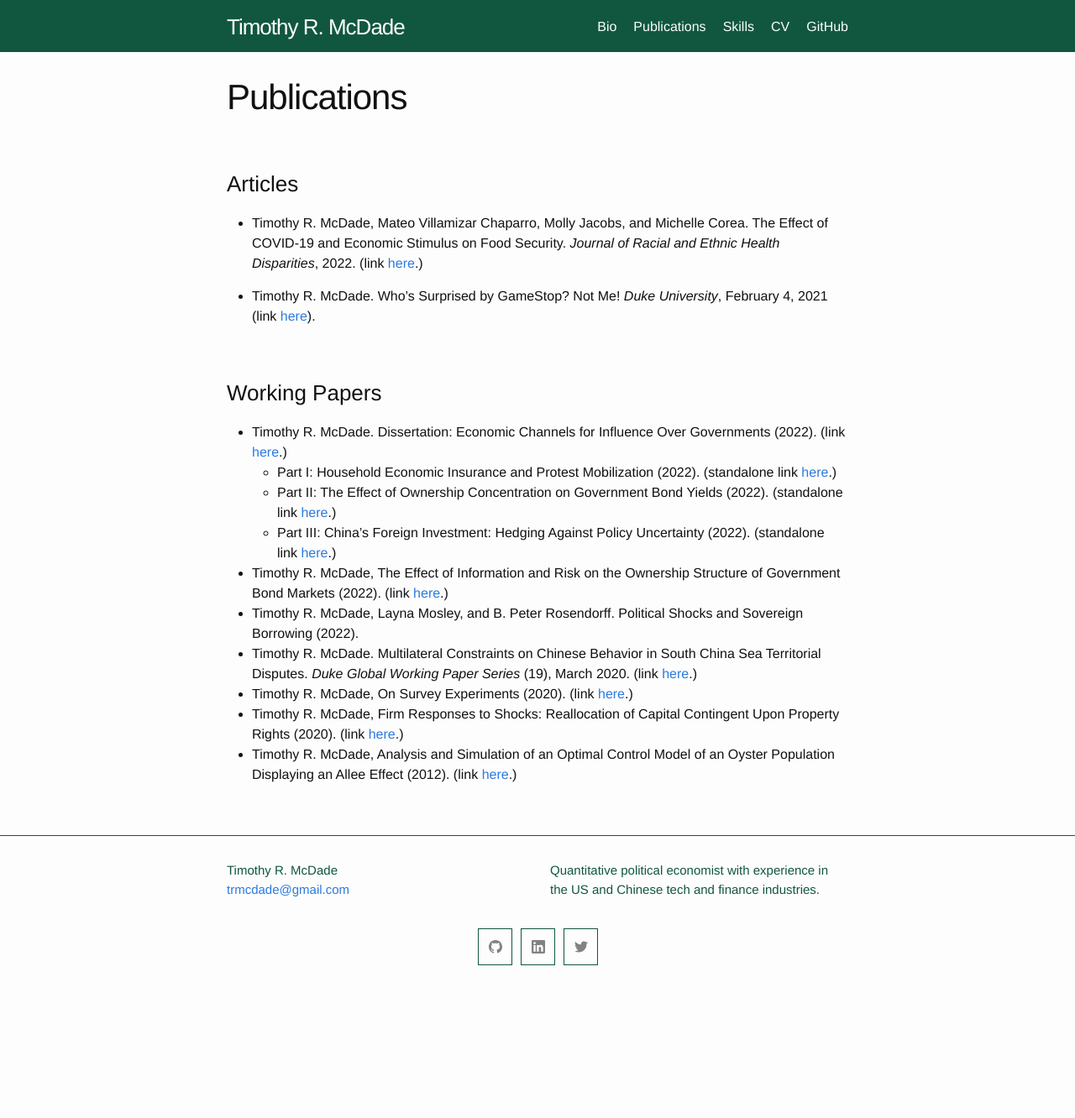
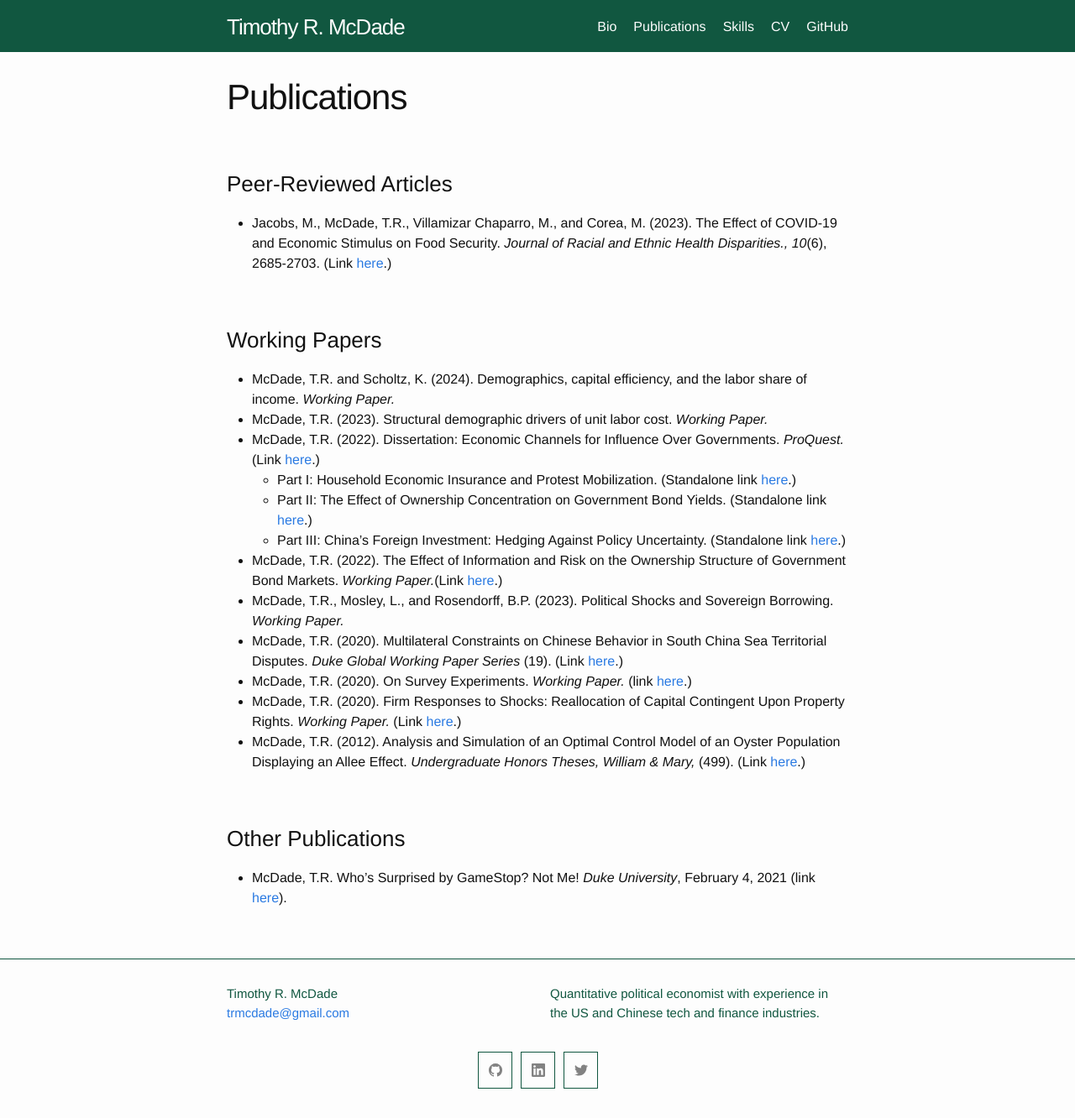
Before and after one commit to trmcdade/trmcdade.github.io, a Jekyll site: the page built from publications.md, in a window 1280 px wide. Shown: the whole page at 84% size. Built offline with Jekyll 4.4.1, drawn with Linux system fonts in a browser that asks for light colours; our own code applies the rules of GitHub Pages for plain Markdown files; before the commit the page ends 1185 px from its top, so only the background shows below that.

Commit message:
Update publications.md

```diff
--- a/publications.md
+++ b/publications.md
@@ -2,25 +2,32 @@
 title: Publications
 ---
 
-### Articles
+### Peer-Reviewed Articles
 
-  - Timothy R. McDade,  Mateo Villamizar Chaparro, Molly Jacobs, and Michelle Corea. The Effect of COVID-19 and Economic Stimulus on Food Security. *Journal of Racial and Ethnic Health Disparities*, 2022. (link <a href="assets/papers/Jacobs_et_al_Food_Security_and_Covid_2022.pdf">here</a>.)
+  - Jacobs, M., McDade, T.R., Villamizar Chaparro, M., and Corea, M. (2023). The Effect of COVID-19 and Economic Stimulus on Food Security. *Journal of Racial and Ethnic Health Disparities., 10*(6), 2685-2703. (Link <a href="assets/papers/Jacobs_et_al_Food_Security_and_Covid_2022.pdf">here</a>.)
+
+### Working Papers
+
+  - McDade, T.R. and Scholtz, K. (2024). Demographics, capital efficiency, and the labor share of income. *Working Paper.*
+  - McDade, T.R. (2023). Structural demographic drivers of unit labor cost. *Working Paper.*
+  - McDade, T.R. (2022). Dissertation: Economic Channels for Influence Over Governments. *ProQuest.* (Link <a href="assets/papers/McDade_Economic_Channels_for_Influence_Over_Goverments_2022.pdf">here</a>.)
+    - Part I: Household Economic Insurance and Protest Mobilization. (Standalone link <a href="assets/papers/McDade_Econ_and_Protests_20220406.pdf">here</a>.)
+    - Part II: The Effect of Ownership Concentration on Government Bond Yields. (Standalone link <a href="assets/papers/McDade_Bonds_20220409.pdf">here</a>.)
+    - Part III: China's Foreign Investment: Hedging Against Policy Uncertainty. (Standalone link <a href="assets/papers/McDade_RAI_20220406.pdf">here</a>.)
+  - McDade, T.R. (2022). The Effect of Information and Risk on the Ownership Structure of Government Bond Markets. *Working Paper.*(Link <a href="assets/papers/McDade_Information_and_Bond_Ownership_Structure_20220131.pdf">here</a>.)
+  - McDade, T.R., Mosley, L., and Rosendorff, B.P. (2023). Political Shocks and Sovereign Borrowing. *Working Paper.*
+  - McDade, T.R. (2020). Multilateral Constraints on Chinese Behavior in South China Sea Territorial Disputes. *Duke Global Working Paper Series* (19). (Link <a href="assets/papers/McDade_Multilateral_Constraints_on_China_SCS_20200312.pdf">here</a>.)
+  <!-- (link [here](https://ssrn.com/abstract=3552183) or [here](http://dx.doi.org/10.2139/ssrn.3552183)). -->
+  - McDade, T.R. (2020). On Survey Experiments. *Working Paper.* (link <a href="assets/papers/McDade_Survey_Experiments_20200608.pdf">here</a>.)
+  - McDade, T.R. (2020). Firm Responses to Shocks: Reallocation of Capital Contingent Upon Property Rights. *Working Paper.* (Link <a href="assets/papers/McDade_Firm_Capital_Reallocation_and_Property_Rights_20200430.pdf">here</a>.)
+  - McDade, T.R. (2012). Analysis and Simulation of an Optimal Control Model of an Oyster Population Displaying an Allee Effect. *Undergraduate Honors Theses, William & Mary,* (499). (Link <a href="assets/papers/McDade_Optimal_Control_Oyster_Population_2012.pdf">here</a>.)
+
+<!-- ### Professional Publications -->
+
+  <!-- - McDade, T.R., Fisher. P.R., Brazier, A., and Fawcett, N. (2024). Decoding Demographic Dynamics. *BlackRock Investment Institute*. (Link <a href="">here</a>.) -->
+
+### Other Publications
 
   <!-- - Timothy R. McDade. What Can Insurance Tell Us About the Capitol Mob? *Foreign Policy*, January 21, 2021 (link [here](https://foreignpolicy.com/2021/01/21/what-can-insurance-tell-us-about-the-capitol-mob/)). -->
 
-  - Timothy R. McDade. Who's Surprised by GameStop? Not Me! *Duke University*, February 4, 2021 (link [here](https://medium.com/dukeuniversity/whos-surprised-by-gamestop-not-me-741bbc1d92cf)).
-
-
-### Working Papers
-
-  - Timothy R. McDade. Dissertation: Economic Channels for Influence Over Governments (2022). (link <a href="assets/papers/McDade_Economic_Channels_for_Influence_Over_Goverments_2022.pdf">here</a>.)
-    - Part I: Household Economic Insurance and Protest Mobilization (2022). (standalone link <a href="assets/papers/McDade_Econ_and_Protests_20220406.pdf">here</a>.)
-    - Part II: The Effect of Ownership Concentration on Government Bond Yields (2022). (standalone link <a href="assets/papers/McDade_Bonds_20220409.pdf">here</a>.)
-    - Part III: China's Foreign Investment: Hedging Against Policy Uncertainty (2022). (standalone link <a href="assets/papers/McDade_RAI_20220406.pdf">here</a>.)
-  - Timothy R. McDade, The Effect of Information and Risk on the Ownership Structure of Government Bond Markets (2022). (link <a href="assets/papers/McDade_Information_and_Bond_Ownership_Structure_20220131.pdf">here</a>.)
-  - Timothy R. McDade, Layna Mosley, and B. Peter Rosendorff. Political Shocks and Sovereign Borrowing (2022).
-  - Timothy R. McDade. Multilateral Constraints on Chinese Behavior in South China Sea Territorial Disputes. *Duke Global Working Paper Series* (19), March 2020. (link <a href="assets/papers/McDade_Multilateral_Constraints_on_China_SCS_20200312.pdf">here</a>.)
-  <!-- (link [here](https://ssrn.com/abstract=3552183) or [here](http://dx.doi.org/10.2139/ssrn.3552183)). -->
-  - Timothy R. McDade, On Survey Experiments (2020). (link <a href="assets/papers/McDade_Survey_Experiments_20200608.pdf">here</a>.)
-  - Timothy R. McDade, Firm Responses to Shocks: Reallocation of Capital Contingent Upon Property Rights (2020). (link <a href="assets/papers/McDade_Firm_Capital_Reallocation_and_Property_Rights_20200430.pdf">here</a>.)
-  - Timothy R. McDade, Analysis and Simulation of an Optimal Control Model of an Oyster Population Displaying an Allee Effect (2012). (link <a href="assets/papers/McDade_Optimal_Control_Oyster_Population_2012.pdf">here</a>.)
+  - McDade, T.R. Who's Surprised by GameStop? Not Me! *Duke University*, February 4, 2021 (link [here](https://medium.com/dukeuniversity/whos-surprised-by-gamestop-not-me-741bbc1d92cf)).
```
